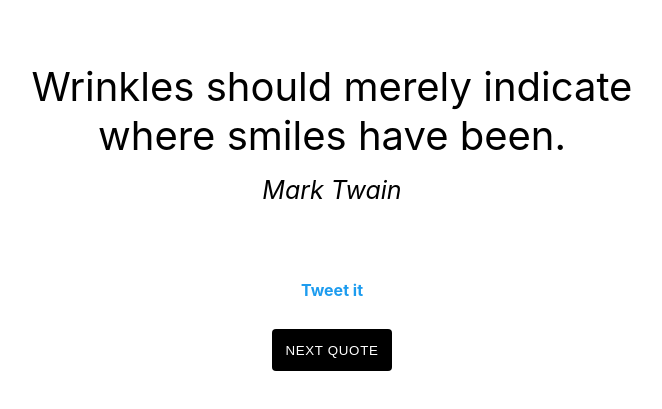
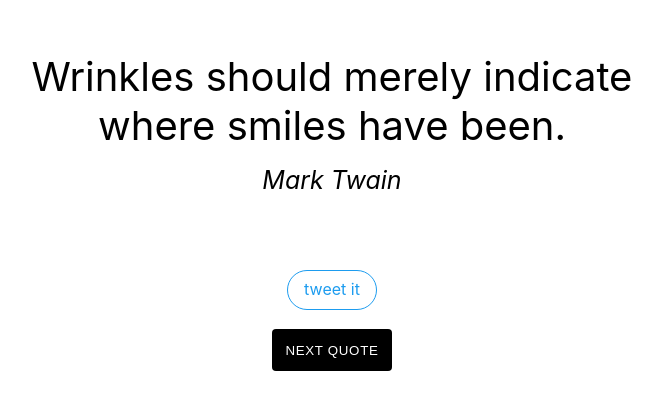
Before and after one commit to BoogieMonsta/InspiGen, a React (Create React App) app: page / in a window 1280 px wide. Shown: the part 229-638 px from the top of the page, without its empty margins (308-970 px from the left). Built offline with nearby package versions, Linux system fonts and the light colour scheme.

Commit message:
fixed twitter intent

```diff
--- a/src/App.css
+++ b/src/App.css
@@ -48,7 +48,10 @@
 #tweet-quote {
   text-decoration: none;
   color: #1d9cef;
-  font-weight: bold;
+  /* font-weight: bold; */
   position: relative;
   margin: auto;
+  border: 1px solid #1d9cef;
+  border-radius: 1.5em;
+  padding: 0.5em 1em 0.65em 1em;
 }
--- a/src/App.js
+++ b/src/App.js
@@ -21,26 +21,12 @@ class QuoteBox extends React.Component {
 			index: Math.floor(Math.random() * 1600),
 		};
 		this.nextQuote = this.nextQuote.bind(this);
-		// this.getQuotes = this.getQuotes.bind(this);
 	}
-	// getQuotes = async function () {
-	// 	return await fetch('https://type.fit/api/quotes')
-	// 		.then(res => res.json())
-	// 		.then(data => {
-	// 			this.setQuotes(data);
-	// 		});
-	// };
 	nextQuote = () => {
 		this.setState(() => ({
 			index: Math.floor(Math.random() * 1600),
 		}));
 	};
-	// componentDidMount() {
-	// 	this.setState(() => ({
-	// 		quotes: this.getQuotes,
-	// 	}));
-	// 	console.log(this.state.quotes);
-	// }
 	render() {
 		const quotes = this.state.quotes;
 		const index = this.state.index;
@@ -48,8 +34,8 @@ class QuoteBox extends React.Component {
 		return (
 			<div id='quote-box'>
 				<Quote text={quotes[index].text} author={quotes[index].author} />
-				<a id='tweet-quote' href='https://twitter.com/intent/tweet'>
-					Tweet it
+				<a id='tweet-quote' href='https://twitter.com/intent/tweet?text=Just%20caught%20myself%20about%20to%tweet%20an%20inspiring%20quote...%20Now%20I%20know%20I%20need%20a%20break,%20fr%20fr'>
+					tweet it
 				</a>
 				<br />
 				<button id='new-quote' onClick={this.nextQuote}>
```
